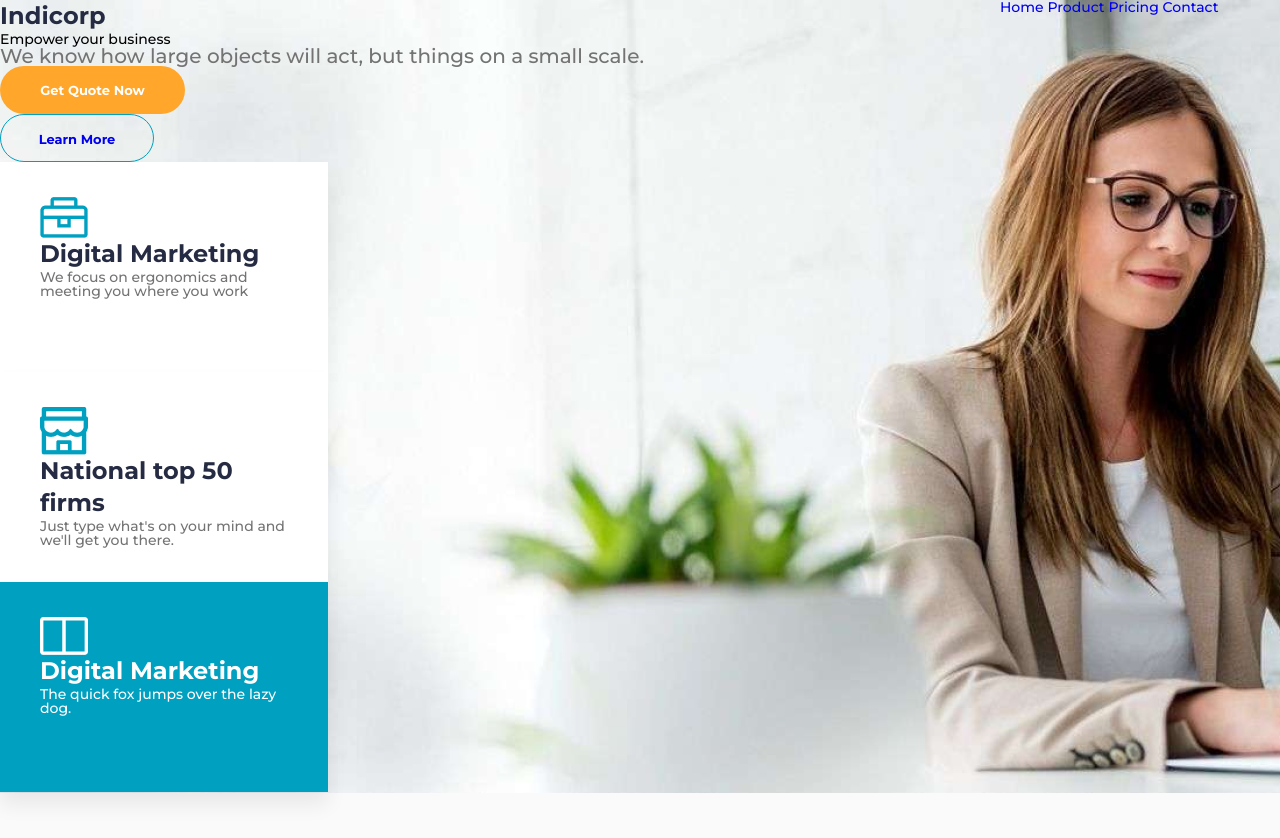
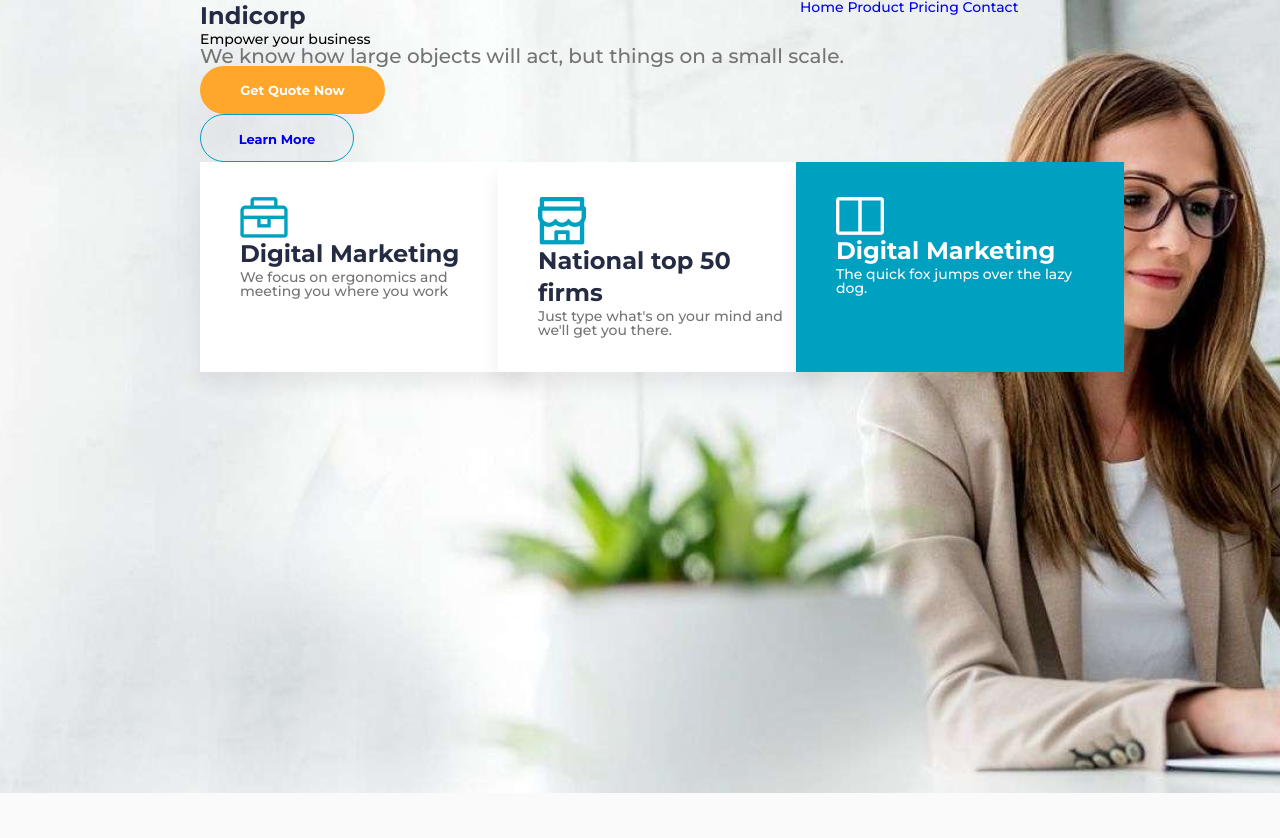
Before and after one commit to O-Julia-O/course-html-css, a plain HTML site: page homework1/index.html in a window 1280 px wide. Drawn offline with Linux system fonts and the light colour scheme.

Commit message:
Added some styles which should help to position tags in the  center

```diff
--- a/homework1/css/styles.css
+++ b/homework1/css/styles.css
@@ -3,6 +3,9 @@
 body {
     font-family: "Montserrat";
     max-width: 1440px;
+
+    width: 100%;
+    margin: 0 auto;
 }
 
 h2 {
@@ -49,6 +52,8 @@ p {
     background-color: #FAFAFA;
     width: 100%;
     height: 924px;
+
+    padding: 0 200px;
 }
 
 .conteiner_header::after {
@@ -103,11 +108,16 @@ li {
 =====================================
 */
 
+.row {
+    margin: 0 auto;
+    width: 100%;
+    column-count: 3;
+}
+
 .blok_information {
     background-color: #fff;
     width: 328px;
     height: 210px;
-
     padding: 35px 40px;
 
     box-shadow: 0px 13px 19px rgba(0, 0, 0, 0.07);
--- a/homework1/index.html
+++ b/homework1/index.html
@@ -32,7 +32,7 @@
 
         <!-- rows -->
         <div class="conteiner">
-            <div class="row">
+            <div class="title">
                 <h1>Empower your business</h1>
                 <h4>We know how large objects will act, but things on a small scale.</h4>
 
```
